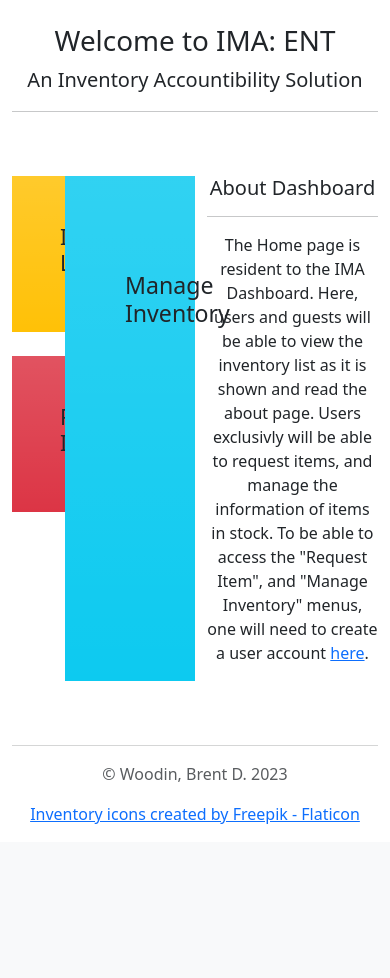
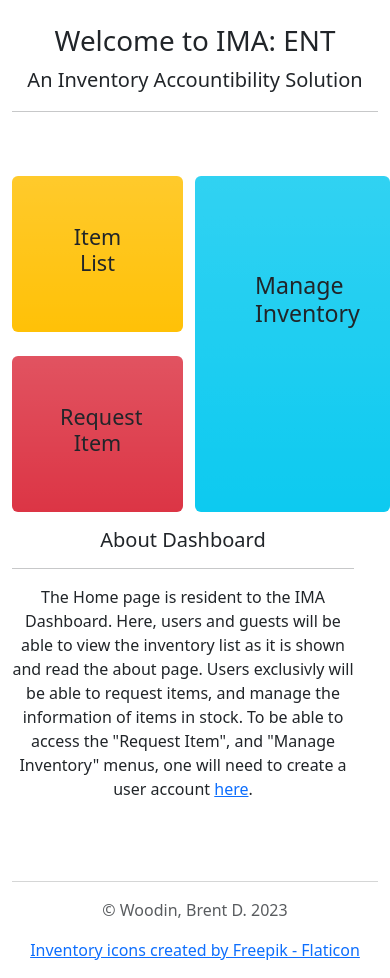
Before and after one commit to LeeA0515/Inventorymanagementapp, a Django app: page / in a window 390 px wide. Shown: the part 96-1074 px from the top of the page. Before the commit the page ends 920 px from the top, so only its background shows below. Run offline with Django 4.2, Linux system fonts and the light colour scheme.

Commit message:
fixed home page on phones

```diff
--- a/accounts/templates/accounts/home.html
+++ b/accounts/templates/accounts/home.html
@@ -8,19 +8,22 @@
 </div>
 <hr>
 <div class="row pt-5 text-center">
-    <div class="col-2 text-justify text-dark">
-        <div class="square square-lg bg-warning bg-gradient p-5" onclick="window.location='{% url 'itemlist' %}';" style="cursor:pointer">
+    <div class="col-6 text-justify text-dark">
+        <div class="square square-lg rounded bg-warning bg-gradient p-5" onclick="window.location='{% url 'itemlist' %}';" style="cursor:pointer">
             <h4>Item List</h4>
         </div>
         <br/>
-        <div class="square square-lg bg-danger bg-gradient p-5" onclick="window.location='{% url 'requestitem' %}';" style="cursor:pointer">
+        <div class="square square-lg rounded bg-danger bg-gradient p-5" onclick="window.location='{% url 'requestitem' %}';" style="cursor:pointer">
             <h4>Request Item</h4>
         </div>
     </div>
-    <div class="col-4 text-justify text-dark square pt-5 bg-info bg-gradient" onclick="window.location='{% url 'management' %}';" style="cursor:pointer">
+    <div class="col-6 text-justify text-dark square square-lg rounded pt-5 bg-info bg-gradient" onclick="window.location='{% url 'management' %}';" style="cursor:pointer">
         <h3 class="p-5">Manage <br> Inventory</h3>
     </div>
-    <div class="col-6">
+    <br>
+    <br>
+    <div class="row mt-3">
+        <div class="col-12">
             <h5>About Dashboard</h5>
             <hr>
             <p>
@@ -30,5 +33,6 @@
             </p>
         </div>
     </div>
+</div>
 
 {% endblock  %}
--- a/items/models.py
+++ b/items/models.py
@@ -26,3 +26,6 @@ class Request(models.Model):
 
     def __str__(self):
         return self.namer
+
+    def formatDate(self):
+        return self.subdate.strftime('%x')
```
Also changed, not shown: items/templates/items/itemlist.html (+13 -9 lines), items/templates/items/management.html (line endings or trailing spaces). Lines whose indentation alone changed are shown as unchanged.
